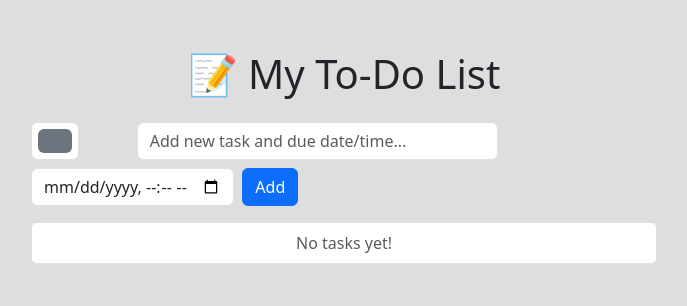
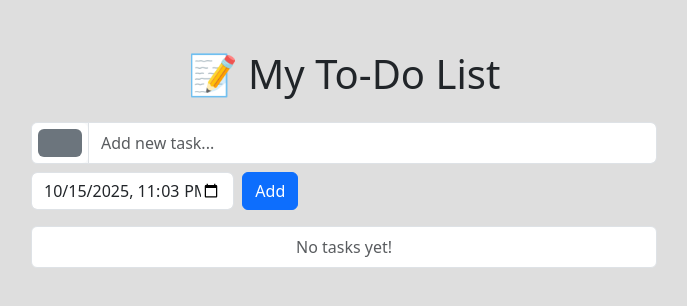
Before and after one commit to darindylar/python_todo_app, a Flask app: page / in a window 1280 px wide. Shown: the top 306 px of the page, without its empty margins (296-983 px from the left). Run offline with Flask 3, Linux system fonts and the light colour scheme.

Commit message:
Refactor task addition form layout and enhance due date input handling

```diff
--- a/app.py
+++ b/app.py
@@ -7,14 +7,12 @@ app = Flask(__name__)
 app.config["TEMPLATES_AUTO_RELOAD"] = True
 
 DATA_FILE = "tasks.json"
-
 DEFAULT_COLOR = "#6c757d"
 
 def _valid_hex(s: str | None) -> bool:
     if not s:
         return False
     return bool(re.fullmatch(r"#([0-9a-fA-F]{6}|[0-9a-fA-F]{3})", s))
-
 
 def load_tasks():
     if os.path.exists(DATA_FILE):
@@ -32,7 +30,7 @@ def save_tasks():
 tasks = load_tasks()
 
 def parse_due_iso(raw: str | None):
-    """Parse browser datetime-local string like '2025-10-14T18:30' -> datetime (local)."""
+    """Parse 'YYYY-MM-DDTHH:MM' from <input type=datetime-local> to datetime (local)."""
     if not raw:
         return None
     try:
@@ -52,10 +50,11 @@ def humanise_delta(delta: dt.timedelta) -> str:
     return " ".join(parts)
 
 def augment_for_view(t: dict) -> dict:
-    out = dict(t)  # shallow copy
-    due_iso = t.get("due")
+    out = dict(t)
+    # due text / overdue flag
     out["due_text"] = ""
     out["overdue"] = False
+    due_iso = t.get("due")
     if due_iso:
         due_dt = parse_due_iso(due_iso)
         if due_dt:
@@ -63,29 +62,35 @@ def augment_for_view(t: dict) -> dict:
             delta = due_dt - now
             out["overdue"] = delta.total_seconds() < 0
             out["due_text"] = ("overdue by " if out["overdue"] else "due in ") + humanise_delta(delta)
+    # colour fallback
     out["color"] = t.get("color") if _valid_hex(t.get("color")) else DEFAULT_COLOR
     return out
 
 @app.get("/")
 def index():
-    # Provide a default min value for the datetime picker (now)
-    now_str = dt.datetime.now().strftime("%Y-%m-%dT%H:%M")
+    # values for the datetime picker
+    now = dt.datetime.now()
+    now_str = now.strftime("%Y-%m-%dT%H:%M")
+    default_due_str = (now + dt.timedelta(days=1)).strftime("%Y-%m-%dT%H:%M")  # prefill = tomorrow
 
     tasks_view = [augment_for_view(t) for t in tasks]
 
+    # sort: incomplete first, then by due (None at bottom)
     def sort_key(t):
-        return (t.get("done", False),
-                t.get("due") is None,
-                t.get("due") or "9999-12-31T23:59")
+        return (
+            t.get("done", False),
+            t.get("due") is None,
+            t.get("due") or "9999-12-31T23:59",
+        )
     tasks_view.sort(key=sort_key)
 
     return render_template(
-    "index.html",
-    tasks=tasks_view,
-    now_str=now_str,
-    default_color=DEFAULT_COLOR
+        "index.html",
+        tasks=tasks_view,
+        now_str=now_str,
+        default_due_str=default_due_str,
+        default_color=DEFAULT_COLOR,
     )
-
 
 @app.post("/add")
 def add():
--- a/templates/index.html
+++ b/templates/index.html
@@ -11,6 +11,7 @@
     .task-done { text-decoration: line-through; color: #808080; }
     .container { max-width: 650px; margin-top: 50px; }
     .form-control { min-width: 0; }
+    .add-task { min-width: 0; }
     .task-item { border-left: 8px solid var(--task-color, #6c757d); }
     .color-dot {
       display:inline-block; width:10px; height:10px; border-radius:50%;
@@ -22,22 +23,34 @@
   <div class="container">
     <h1 class="text-center mb-4">📝 My To-Do List</h1>
 
-    <!-- Add Task -->
-    <form action="/add" method="post" class="row g-2 mb-3 align-items-stretch">
-      <div class="col-12 col-md-2">
-        <input type="color" name="color" class="form-control form-control-color"
-            value="{{ default_color }}" title="Choose colour">
+      <!-- Add Task -->
+  <form action="/add" method="post" class="mb-3">
+    <div class="row g-2 align-items-stretch mb-2">
+      <div class="col-12">
+        <div class="input-group">
+          <span class="input-group-text p-0">
+            <input type="color" name="color"
+                  class="form-control form-control-color border-0"
+                  value="{{ default_color }}" title="Choose colour"
+                  style="width:3.5rem;height:2.5rem;padding:1;border:none;">
+          </span>
+          <input type="text" name="task" class="form-control"
+                placeholder="Add new task..." required>
         </div>
-      <div class="col-12 col-md-7">
-        <input type="text" name="task" class="form-control" placeholder="Add new task and due date/time..." required>
       </div>
-      <div class="col-12 col-md-4">
-        <input type="datetime-local" name="due" class="form-control" min="{{ now_str }}">
+    </div>
+
+    <div class="row g-2 align-items-stretch">
+      <div class="col-12 col-sm-6 col-md-4">
+        <input type="datetime-local" name="due" class="form-control"
+              value="{{ default_due_str }}"
+              min="{{ now_str }}">
       </div>
-      <div class="col-12 col-md-1 d-grid">
+      <div class="col-auto">
         <button class="btn btn-primary" type="submit">Add</button>
       </div>
-    </form>
+    </div>
+  </form>
 
     <!-- Tasks List -->
     <ul class="list-group">
```
